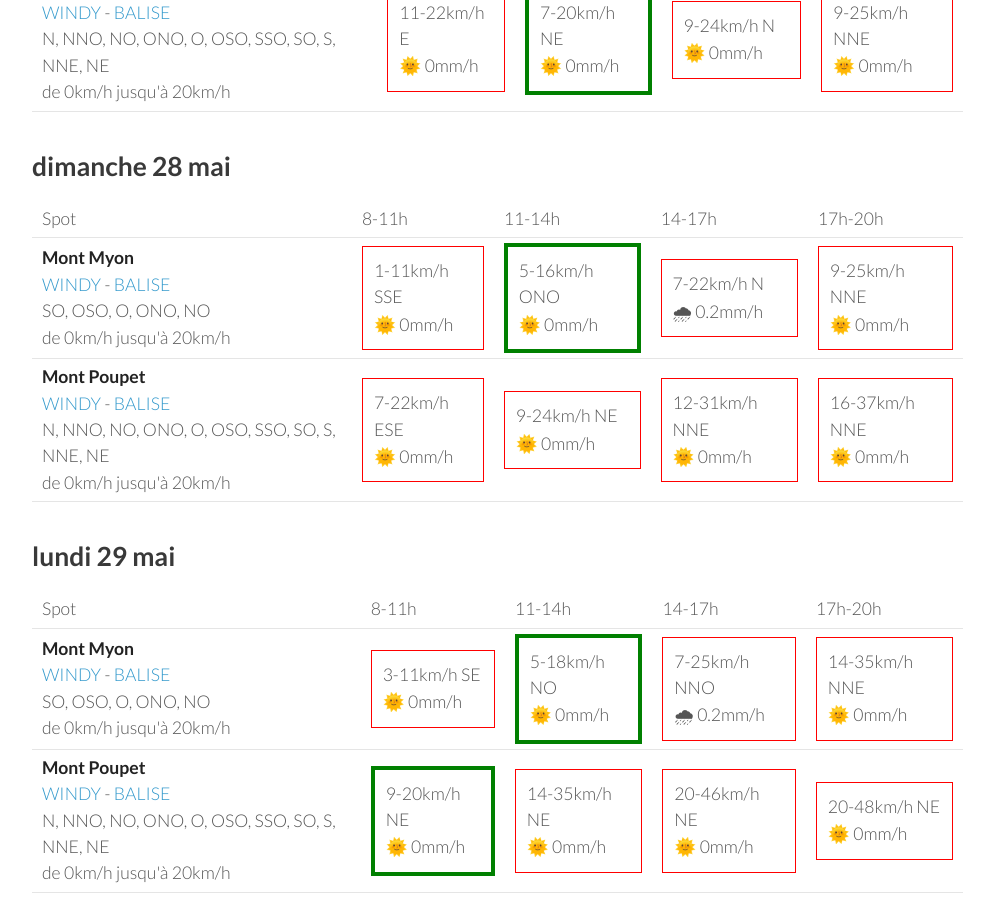
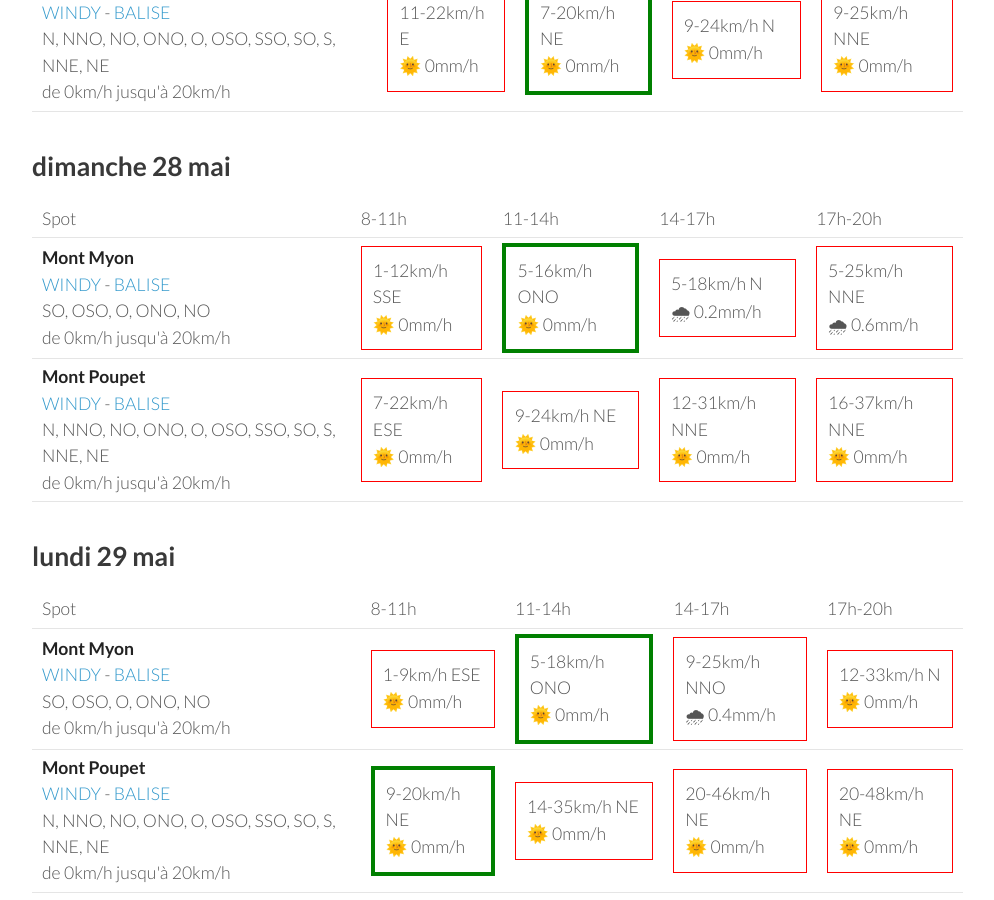
Before and after one commit to parapente-dans-le-nord/parapente-dans-le-nord.github.io, a Jekyll site: the page built from jura.markdown, in a window 1280 px wide and 900 px high, scrolled down 910 px. Shown: the whole window, without its empty margins (26-1020 px from the left). Built offline with Jekyll 4.4.1, drawn with Linux system fonts in a browser that asks for light colours; some of the changed text lies outside the part shown.

Commit message:
update index.markdown

```diff
--- a/jura.markdown
+++ b/jura.markdown
@@ -94,10 +94,10 @@ page mise à jour le vendredi 26 mai 13:20
 <tr>
         <td><strong>Mont Myon</strong><br><a href="https://windy.com/46.331/5.397?45.898,5.394,8,m:eWoagj8">WINDY</a> - <span class=""><a href="http://www.balisemeteo.com/balise.php?idBalise=70">BALISE</a> </span><br> <span class="vent-favorable">SO, OSO, O, ONO, NO</span><br><span class="force-vent">de 0km/h jusqu'à 20km/h</span> </td>
 
-            <td><div class="not-flyable"><p>1-11km/h SSE</p><p>🌞 0mm/h</p></div></td>
+            <td><div class="not-flyable"><p>1-12km/h SSE</p><p>🌞 0mm/h</p></div></td>
             <td><div class="flyable"><p>5-16km/h ONO</p><p>🌞 0mm/h</p></div></td>
-            <td><div class="not-flyable"><p>7-22km/h N</p><p>🌧 0.2mm/h</p></div></td>
-            <td><div class="not-flyable"><p>9-25km/h NNE</p><p>🌞 0mm/h</p></div></td>
+            <td><div class="not-flyable"><p>5-18km/h N</p><p>🌧 0.2mm/h</p></div></td>
+            <td><div class="not-flyable"><p>5-25km/h NNE</p><p>🌧 0.6mm/h</p></div></td>
 
 
     </tr>
@@ -130,10 +130,10 @@ page mise à jour le vendredi 26 mai 13:20
 <tr>
         <td><strong>Mont Myon</strong><br><a href="https://windy.com/46.331/5.397?45.898,5.394,8,m:eWoagj8">WINDY</a> - <span class=""><a href="http://www.balisemeteo.com/balise.php?idBalise=70">BALISE</a> </span><br> <span class="vent-favorable">SO, OSO, O, ONO, NO</span><br><span class="force-vent">de 0km/h jusqu'à 20km/h</span> </td>
 
-            <td><div class="not-flyable"><p>3-11km/h SE</p><p>🌞 0mm/h</p></div></td>
-            <td><div class="flyable"><p>5-18km/h NO</p><p>🌞 0mm/h</p></div></td>
-            <td><div class="not-flyable"><p>7-25km/h NNO</p><p>🌧 0.2mm/h</p></div></td>
-            <td><div class="not-flyable"><p>14-35km/h NNE</p><p>🌞 0mm/h</p></div></td>
+            <td><div class="not-flyable"><p>1-9km/h ESE</p><p>🌞 0mm/h</p></div></td>
+            <td><div class="flyable"><p>5-18km/h ONO</p><p>🌞 0mm/h</p></div></td>
+            <td><div class="not-flyable"><p>9-25km/h NNO</p><p>🌧 0.4mm/h</p></div></td>
+            <td><div class="not-flyable"><p>12-33km/h N</p><p>🌞 0mm/h</p></div></td>
 
 
     </tr>
```
Also changed, not shown: other parts of jura.markdown (+1 -1 lines).
